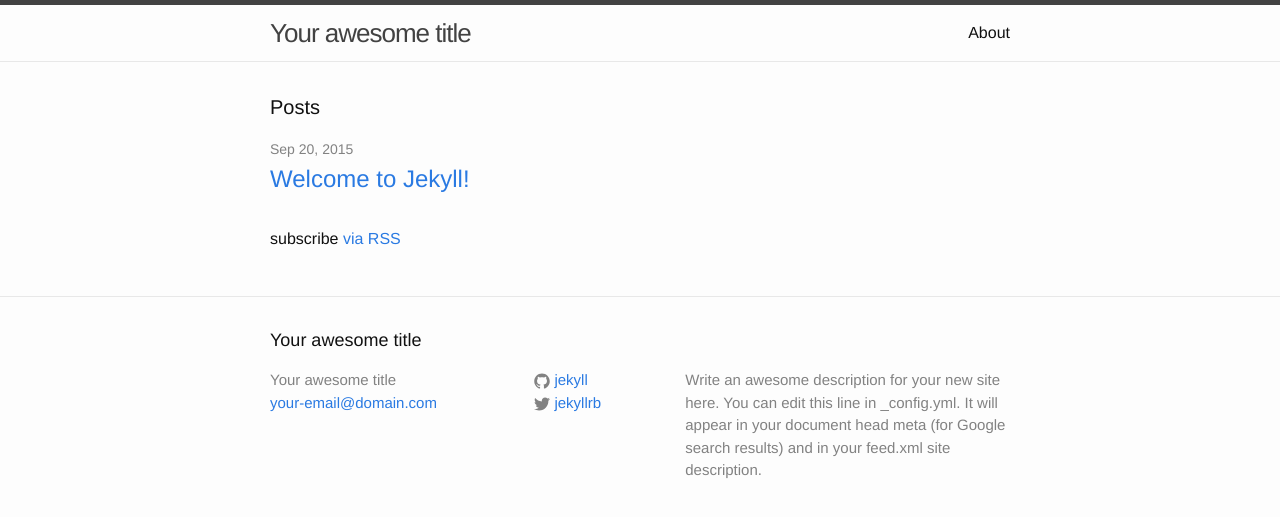
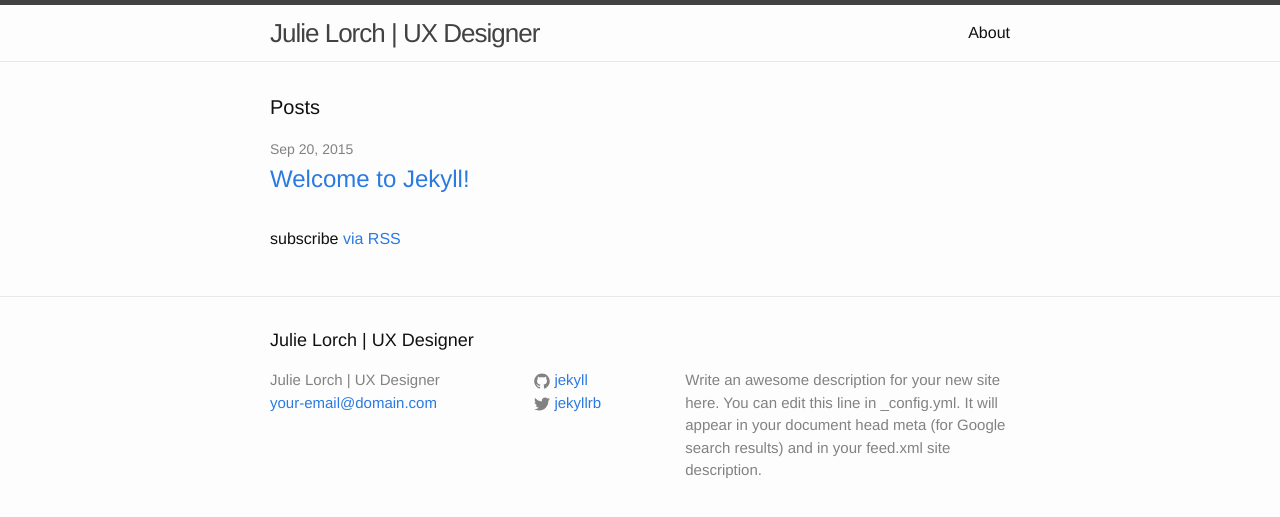
Before and after one commit to alanjosephwilliams/julielorch, a Jekyll site: the page built from index.html, in a window 1280 px wide. Shown: the top 517 px of the page. Built offline with Jekyll 4.4.1, drawn with Linux system fonts in a browser that asks for light colours.

Commit message:
added baseurl in  to enable local env preview for gh-pages

```diff
--- a/_config.yml
+++ b/_config.yml
@@ -1,11 +1,11 @@
 # Site settings
-title: Your awesome title
+title: Julie Lorch | UX Designer
 email: your-email@domain.com
 description: > # this means to ignore newlines until "baseurl:"
   Write an awesome description for your new site here. You can edit this
   line in _config.yml. It will appear in your document head meta (for
   Google search results) and in your feed.xml site description.
-baseurl: "" # the subpath of your site, e.g. /blog/
+baseurl: /julielorch
 url: "http://yourdomain.com" # the base hostname & protocol for your site
 twitter_username: jekyllrb
 github_username:  jekyll
```
